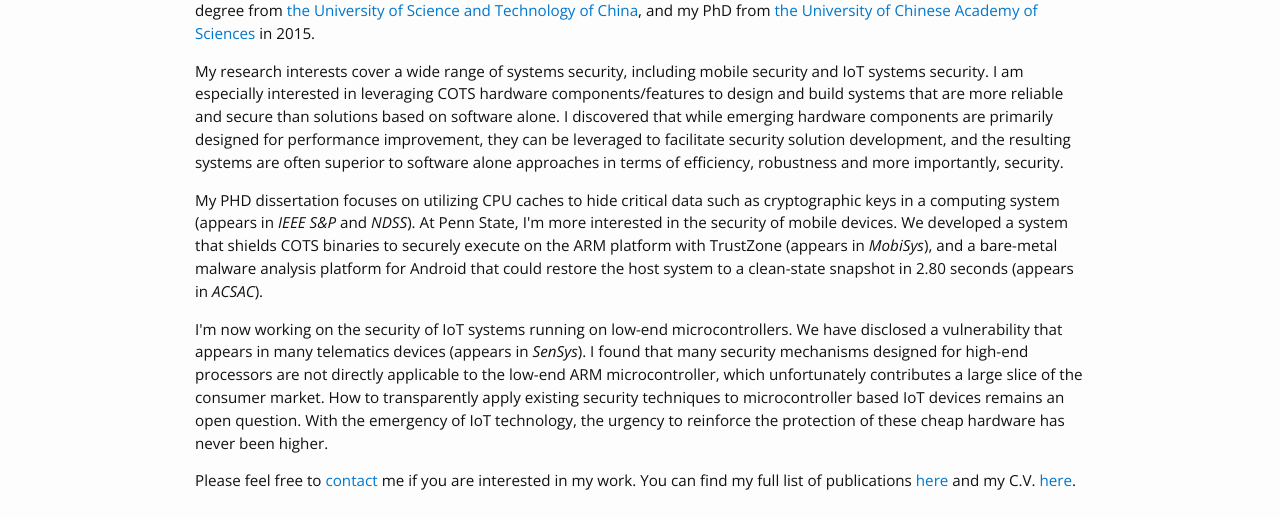
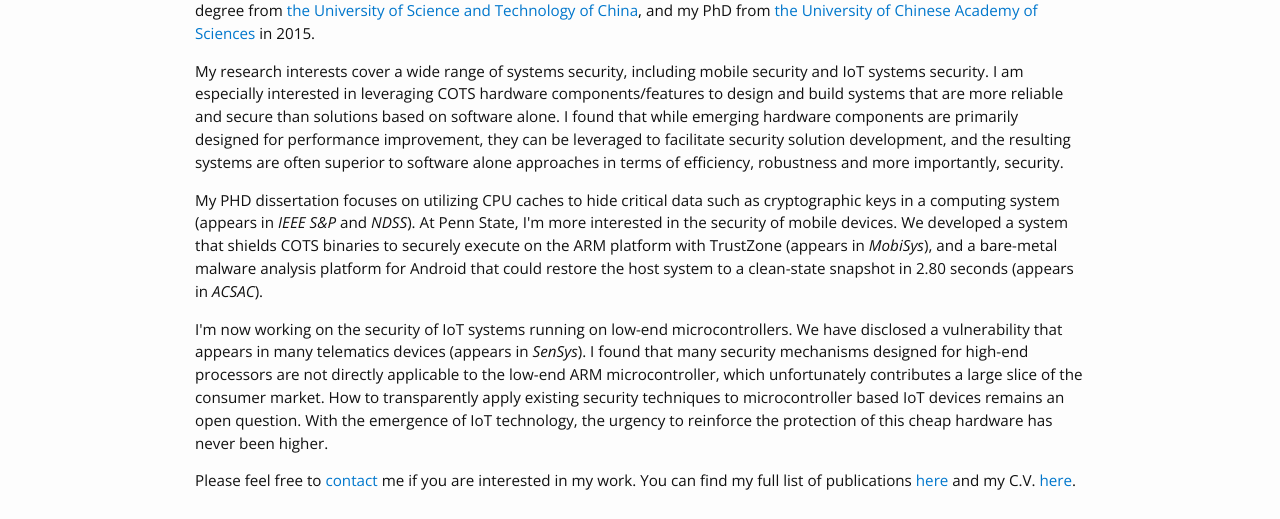
Before and after one commit to guanleustc/guanleustc.github.io, a Jekyll site: the page built from index.html, in a window 1280 px wide. Shown: the part 186-705 px from the top of the page. Built offline with Jekyll 4.4.1, drawn with Linux system fonts in a browser that asks for light colours; some web fonts are replaced.

Commit message:
err.. forgot commit...

```diff
--- a/index.html
+++ b/index.html
@@ -18,7 +18,7 @@ I am especially interested in leveraging COTS hardware
 components/features to design and build systems that are more reliable and secure
 than solutions based on software alone.
 	I
-discovered that while emerging hardware components are primarily designed for
+found that while emerging hardware components are primarily designed for
 performance improvement, they can be leveraged to facilitate security solution
 development, and the resulting systems are often superior to software alone
 approaches in terms of efficiency, robustness and more importantly, security.
@@ -34,8 +34,8 @@ approaches in terms of efficiency, robustness and more importantly, security.
 I found that many security mechanisms designed for high-end processors are not directly
 applicable to the low-end ARM microcontroller, which unfortunately contributes a large slice of the consumer market.
 How to transparently apply existing security
-techniques to microcontroller based IoT devices remains an open question. With the emergency of
-IoT technology, the urgency to reinforce the protection of these cheap hardware
+techniques to microcontroller based IoT devices remains an open question. With the emergence of
+IoT technology, the urgency to reinforce the protection of this cheap hardware
 has never been higher.
 <p/>
 
```
